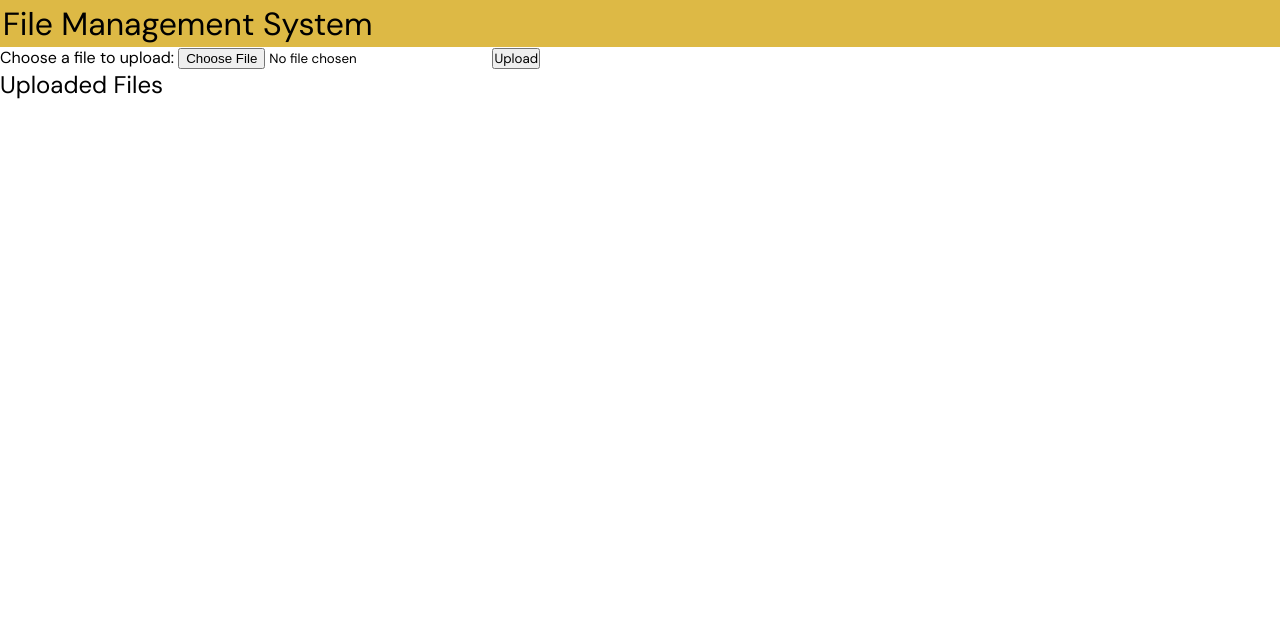
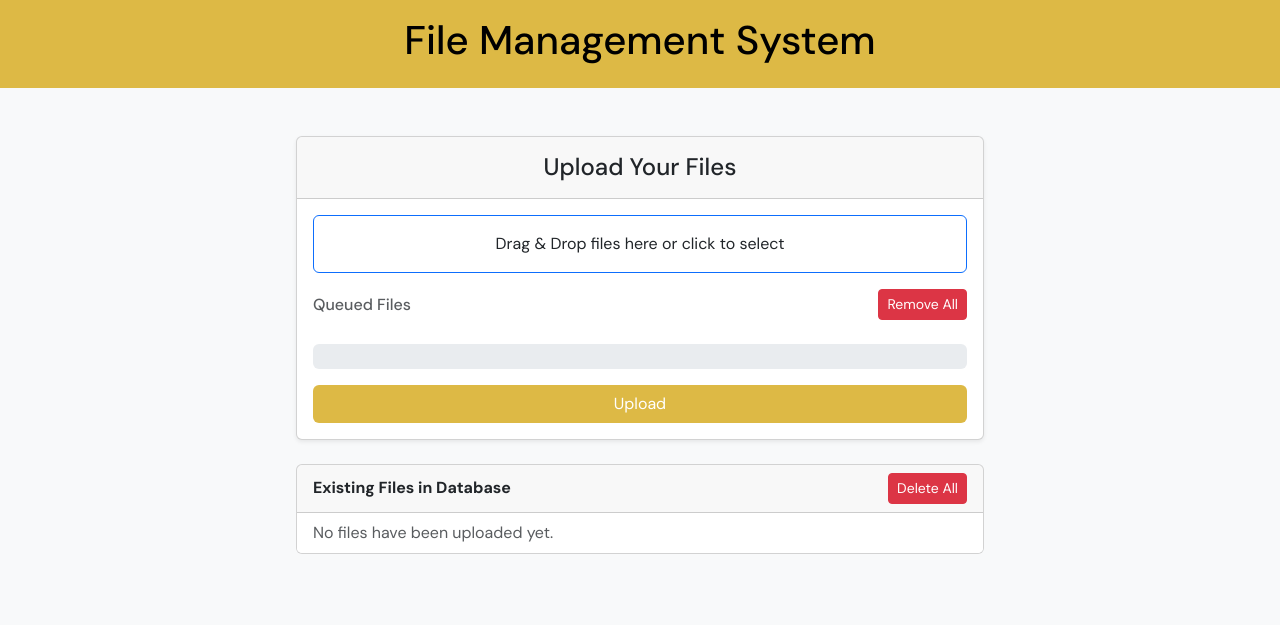
Before and after one commit to aaronvancuren/ChatbotTeachingAssistant, a FastAPI app: template frontend/templates/upload_index.html in a window 1280 px wide. Shown: the top 625 px of the page. Run offline with FastAPI, Linux system fonts and the light colour scheme; the template is opened without the code that fills it, so the values that code supplies are empty; parts of the project's set-up code (start-up, migrations or seed data) failed here and were passed over.

Commit message:
104 improved file upload (#106)
* makes various improvements to the file upload page

* adds custom button colors

* cleaned up commented-out code

* changed button colors

* removes commented out code

* Deletes file

* changes text color

* fixes merge issues and indentation

* removes duplicate code

* fixes admin permissions and function names

* moves validation to a more logical spot

```diff
--- a/frontend/static/css/style.css
+++ b/frontend/static/css/style.css
@@ -74,3 +74,13 @@ header {
 .hidden {
     display: none !important;
 }
+
+.btn-gold {
+    background-color: var(--pfw-gold-tassel);
+    color: var(--primary-pfw-white);
+  }
+
+  .btn-gold:hover {
+    background-color: var(--pfw-gold-summit);
+    color: var(--primary-pfw-white);
+  }
--- a/frontend/static/js/upload.js
+++ b/frontend/static/js/upload.js
@@ -1,178 +1,287 @@
-let currentUpdateFileName = null;
+const dropzone = document.getElementById("dropzone");
+const fileInput = document.getElementById("fileInput");
+const fileQueueEl = document.getElementById("fileQueue");
+const removeAllBtn = document.getElementById("removeAllBtn"); // <-- NEW
+const uploadBtn = document.getElementById("uploadBtn");
+const progressBar = document.getElementById("uploadProgress");
+const uploadResult = document.getElementById("uploadResult");
 
-// Handle Upload Form Submission
-document.getElementById('upload-form').addEventListener('submit', async function(event) {
-    event.preventDefault(); // Prevent default form submission
+const allowedExtensions = [".txt", ".pdf", ".doc", ".docx", ".html", ".css"];
 
+// A DataTransfer that holds all staged files
+let combinedFilesDataTransfer = new DataTransfer();
+
+// Dropzone click => open file dialog
+dropzone.addEventListener("click", () => {
+  fileInput.click();
+});
+
+// Drag & Drop
+dropzone.addEventListener("dragover", (e) => {
+  e.preventDefault();
+  dropzone.classList.add("bg-info", "text-white");
+});
+dropzone.addEventListener("dragleave", (e) => {
+  e.preventDefault();
+  dropzone.classList.remove("bg-info", "text-white");
+});
+dropzone.addEventListener("drop", (e) => {
+  e.preventDefault();
+  dropzone.classList.remove("bg-info", "text-white");
+
+  for (const file of e.dataTransfer.files) {
+    const extension = file.name.substring(file.name.lastIndexOf(".")).toLowerCase();
+    if (allowedExtensions.includes(extension)) {
+      combinedFilesDataTransfer.items.add(file);
+    } else {
+      alert(`"${file.name}" is not an allowed file type.`);
+    }
+  }
+  fileInput.files = combinedFilesDataTransfer.files;
+
+  displayQueuedFiles(fileInput.files);
+});
+
+// File dialog selection
+fileInput.addEventListener("change", (e) => {
+  for (const file of e.target.files) {
+    const extension = file.name.substring(file.name.lastIndexOf(".")).toLowerCase();
+    if (allowedExtensions.includes(extension)) {
+      combinedFilesDataTransfer.items.add(file);
+    } else {
+      alert(`"${file.name}" is not an allowed file type.`);
+    }
+  }
+  fileInput.files = combinedFilesDataTransfer.files;
+  displayQueuedFiles(fileInput.files);
+});
+
+// Display the queued files with a Remove button
+function displayQueuedFiles(fileList) {
+  fileQueueEl.innerHTML = "";
+
+  if (!fileList.length) {
+    const li = document.createElement("li");
+    li.className = "list-group-item text-muted";
+    li.textContent = "No files queued";
+    fileQueueEl.appendChild(li);
+    return;
+  }
+
+  for (let i = 0; i < fileList.length; i++) {
+    const file = fileList[i];
+    const li = document.createElement("li");
+    li.className = "list-group-item d-flex justify-content-between align-items-center";
+    li.textContent = file.name;
+
+    // "Remove" button for single file
+    const removeBtn = document.createElement("button");
+    removeBtn.className = "btn btn-danger btn-sm ms-3";
+    removeBtn.textContent = "Remove";
+    removeBtn.addEventListener("click", () => removeFileFromQueue(i));
+
+    li.appendChild(removeBtn);
+    fileQueueEl.appendChild(li);
+  }
+}
+
+// Remove a single file from the queue
+function removeFileFromQueue(index) {
+  const newDataTransfer = new DataTransfer();
+
+  const currentFiles = combinedFilesDataTransfer.files;
+  for (let i = 0; i < currentFiles.length; i++) {
+    if (i !== index) {
+      newDataTransfer.items.add(currentFiles[i]);
+    }
+  }
+
+  combinedFilesDataTransfer = newDataTransfer;
+  fileInput.files = combinedFilesDataTransfer.files;
+  displayQueuedFiles(fileInput.files);
+}
+
+// "Remove All" button => clear entire queue
+removeAllBtn.addEventListener("click", removeAllFromQueue);
+
+function removeAllFromQueue() {
+
+  combinedFilesDataTransfer = new DataTransfer();
+  fileInput.value = ""; // reset the file input
+  displayQueuedFiles([]); // refresh UI
+}
+
+// Click "Upload"
+uploadBtn.addEventListener("click", async () => {
+  if (!fileInput.files.length) {
+    alert("No files to upload.");
+    return;
+  }
+
+  // show spinner in button
+  uploadBtn.disabled = true;
+  uploadBtn.innerHTML = `Uploading...
+    <span class="spinner-border spinner-border-sm" role="status" aria-hidden="true"></span>`;
+
+  // Reset progress
+  updateProgress(0);
+
+  // Build FormData
   const formData = new FormData();
-    const fileField = document.getElementById('file');
-
-    formData.append('file', fileField.files[0]);
+  for (let i = 0; i < fileInput.files.length; i++) {
+    formData.append("files", fileInput.files[i]);
+  }
 
   try {
-        showLoading();
-        const response = await fetch('/files/upload', {
-            method: 'POST',
+    const response = await fetch("/files/upload", {
+      method: "POST",
       body: formData
     });
 
-        const result = await response.json();
+    if (!response.ok) {
+      const errorData = await response.json();
+      throw new Error(errorData.detail || "Upload failed.");
+    }
 
-        if (response.ok) {
-            showMessage(result.message, 'success');
-            addFileToList(result.file_name);
-            fileField.value = ''; // Clear the file input
-        } else {
-            showMessage(result.detail, 'error');
-        }
+    updateProgress(100);
+    const data = await response.json();
+    showUploadResult(data.uploaded_files);
+
+    // Clear queue on success
+    removeAllFromQueue();
+
   } catch (error) {
-        showMessage('An unexpected error occurred.', 'error');
-        console.error('Error:', error);
+    console.error("Upload Error:", error);
+    alert(`Error: ${error.message}`);
   } finally {
-        hideLoading();
+    // Re-enable upload button
+    uploadBtn.disabled = false;
+    uploadBtn.textContent = "Upload";
   }
 });
 
-// Function to Display Messages
-function showMessage(message, type) {
-    const messageContainer = document.getElementById('message-container');
-    const messageDiv = document.createElement('div');
-    messageDiv.className = `message ${type}`;
-    messageDiv.innerText = message;
-    messageContainer.appendChild(messageDiv);
-
-    // Remove message after 5 seconds
-    setTimeout(() => {
-        if (messageDiv.parentNode === messageContainer) {
-            messageContainer.removeChild(messageDiv);
-        }
-    }, 5000);
+//update progress bar
+function updateProgress(value) {
+  progressBar.style.width = `${value}%`;
+  progressBar.textContent = `${value}%`;
+  progressBar.setAttribute("aria-valuenow", value);
 }
 
-// Function to Add a File to the List
-function addFileToList(fileName) {
-    const fileList = document.getElementById('file-list');
-    const listItem = document.createElement('li');
-    // Sanitize fileName for use in ID
-    const safeFileName = fileName.replace(/[^a-zA-Z0-9-_]/g, '_');
-    listItem.id = `file-${safeFileName}`;
-    listItem.innerHTML = `
-        ${fileName}
-        <button onclick="deleteFile('${encodeURIComponent(fileName)}')">Delete</button>
-        <button onclick="initiateUpdate('${encodeURIComponent(fileName)}')">Update</button>
-    `;
-    fileList.appendChild(listItem);
+// show results after upload
+function showUploadResult(files) {
+  uploadResult.innerHTML = "";
+  uploadResult.classList.remove("d-none");
+
+  files.forEach((file) => {
+    const li = document.createElement("li");
+    li.className = "list-group-item";
+    if (file.error) {
+      li.textContent = `Error uploading ${file.filename}: ${file.error}`;
+    } else {
+      li.textContent = `File: ${file.filename} - Uploaded Successfully`;
+    }
+    uploadResult.appendChild(li);
+  });
 }
 
-// Function to Delete a File
+// Delete file
 async function deleteFile(fileName) {
-    if (!confirm(`Are you sure you want to delete "${decodeURIComponent(fileName)}"?`)) {
+  if (!confirm(`Are you sure you want to delete "${fileName}"?`)) {
+    return;
+  }
+  try {
+    const response = await fetch(`/files/delete/${fileName}`, {
+      method: "DELETE"
+    });
+    if (!response.ok) {
+      const err = await response.json();
+      throw new Error(err.detail || "Delete failed.");
+    }
+    // Remove from UI or reload
+    document.getElementById(`file-${sanitizeId(fileName)}`).remove();
+    alert(`File "${fileName}" has been deleted.`);
+  } catch (error) {
+    console.error(error);
+    alert(`Error deleting file: ${error.message}`);
+  }
+}
+
+// Update File
+function initiateUpdate(fileName) {
+  // Trigger hidden input
+  const updateInput = document.getElementById("update-file-input");
+  updateInput.setAttribute("data-filename", fileName);
+  updateInput.click();
+}
+
+async function handleUpdateFile(event) {
+  const fileInput = event.target;
+  const fileName = fileInput.getAttribute("data-filename");
+
+  if (!fileInput.files.length) {
     return;
   }
 
+  const newFile = fileInput.files[0];
+  const formData = new FormData();
+  formData.append("file", newFile);
+
   try {
-        showLoading();
-        const response = await fetch(`/files/delete/${fileName}`, {
-            method: 'DELETE'
+    const response = await fetch(`/files/update/${fileName}`, {
+      method: "PUT",
+      body: formData
     });
-
-        const result = await response.json();
-
-        if (response.ok) {
-            showMessage(result.message, 'success');
-            removeFileFromList(fileName);
-        } else {
-            showMessage(result.detail, 'error');
+    if (!response.ok) {
+      const err = await response.json();
+      throw new Error(err.detail || "Update failed.");
     }
+    alert(`File "${fileName}" has been updated successfully.`);
+    // location.reload();
   } catch (error) {
-        showMessage('An unexpected error occurred.', 'error');
-        console.error('Error:', error);
+    console.error(error);
+    alert(`Error updating file: ${error.message}`);
   } finally {
-        hideLoading();
+    // Reset the file input
+    fileInput.value = "";
+    fileInput.removeAttribute("data-filename");
   }
 }
 
-// Function to Remove a File from the List
-function removeFileFromList(fileName) {
-    const safeFileName = decodeURIComponent(fileName).replace(/[^a-zA-Z0-9-_]/g, '_');
-    const listItem = document.getElementById(`file-${safeFileName}`);
-    if (listItem) {
-        listItem.remove();
-    }
+// Utility to sanitize an ID-friendly string
+function sanitizeId(filename) {
+  return filename.replace(/\s/g, "_").replace(/[\\/]/g, "_");
 }
 
-// Function to Initiate Update
-function initiateUpdate(fileName) {
-    currentUpdateFileName = fileName;
-    const updateFileInput = document.getElementById('update-file-input');
-    updateFileInput.value = ''; // Reset the file input
-    updateFileInput.click(); // Open the file dialog
-}
+async function deleteAllFiles() {
+    const deleteAllBtn = document.getElementById("deleteAllBtn");
 
-// Function to Handle Update File Selection
-async function handleUpdateFile(event) {
-    const fileInput = event.target;
-    const file = fileInput.files[0];
-
-    if (!file) {
-        // No file selected
+    if (!confirm("Are you sure you want to delete ALL files?")) {
       return;
     }
 
-    if (!currentUpdateFileName) {
-        showMessage('No file selected for update.', 'error');
-        return;
+    // Disable the button, change text, add spinner
+    deleteAllBtn.disabled = true;
+    deleteAllBtn.innerHTML = `Deleting...
+      <span class="spinner-border spinner-border-sm" role="status" aria-hidden="true"></span>`;
+
+    try {
+      const response = await fetch("/files/delete_all", {
+        method: "DELETE",
+      });
+
+      if (!response.ok) {
+        const err = await response.json();
+        throw new Error(err.detail || "Failed to delete all files.");
       }
 
-    const formData = new FormData();
-    formData.append('file', file);
-
-    try {
-        showLoading();
-        const response = await fetch(`/files/update/${currentUpdateFileName}`, {
-            method: 'PUT',
-            body: formData
-        });
-
-        const result = await response.json();
-
-        if (response.ok) {
-            showMessage(result.message, 'success');
-            // Optionally, update the file list if needed
-            // For simplicity, we can reload the page or update specific entries
-        } else {
-            showMessage(result.detail, 'error');
-        }
+      alert("All files have been deleted successfully.");
+      location.reload();
     } catch (error) {
-        showMessage('An unexpected error occurred.', 'error');
-        console.error('Error:', error);
+      console.error("Error deleting all files:", error);
+      alert(`Error deleting all files: ${error.message}`);
     } finally {
-        hideLoading();
-        currentUpdateFileName = null;
+      // Re-enable the button and restore text/spinner
+      deleteAllBtn.disabled = false;
+      deleteAllBtn.textContent = "Delete All";
     }
 }
-
-// Loading Indicator Functions
-function showLoading() {
-    let loadingIndicator = document.getElementById('loading-indicator');
-    if (!loadingIndicator) {
-        loadingIndicator = document.createElement('div');
-        loadingIndicator.id = 'loading-indicator';
-        loadingIndicator.innerHTML = '<div class="spinner"></div>';
-        loadingIndicator.style.position = 'fixed';
-        loadingIndicator.style.top = '50%';
-        loadingIndicator.style.left = '50%';
-        loadingIndicator.style.transform = 'translate(-50%, -50%)';
-        loadingIndicator.style.zIndex = '1000';
-        loadingIndicator.style.display = 'none';
-        document.body.appendChild(loadingIndicator);
-    }
-    loadingIndicator.style.display = 'block';
-}
-
-function hideLoading() {
-    const loadingIndicator = document.getElementById('loading-indicator');
-    if (loadingIndicator) {
-        loadingIndicator.style.display = 'none';
-    }
-}
--- a/frontend/templates/elements/Header_General.html
+++ b/frontend/templates/elements/Header_General.html
@@ -9,9 +9,9 @@
         <div class="ms-auto d-flex align-items-center text-white mb-0">
             <p class="link-light" style="margin: 1ch;">Welcome {{ context.display_name }}</p>
             <div class="dropdown text-end">
-                <a href="#" class="d-block link-body-emphasis text-decoration-none dropdown-toggle"
+                <a href="#" class="d-block link-body-emphasis text-decoration-none dropdown-toggle text-white"
                     data-bs-toggle="dropdown" aria-expanded="false">
-                    <i class="bi bi-person-circle"
+                    <i class="bi bi-person-circle text-white"
                         style="text-align:center; margin: 1ch; font-weight: bold; font-size: xx-large;"></i>
                 </a>
                 <ul class="dropdown-menu text-small">
--- a/frontend/templates/upload_base.html
+++ b/frontend/templates/upload_base.html
@@ -1,17 +1,29 @@
 <!DOCTYPE html>
-<html>
+<html lang="en">
 <head>
+    <meta charset="UTF-8">
     <title>File Management System</title>
+
+    <link rel="stylesheet" href="https://cdn.jsdelivr.net/npm/bootstrap@5.3.0/dist/css/bootstrap.min.css"/>
     <link rel="stylesheet" href="/static/css/style.css">
 </head>
-<body>
-    <header>
-        <h1>File Management System</h1>
+<body class="bg-light">
+
+    <header class="header text-white p-3">
+        <div class="container">
+            <h1 class="text-center text-black">File Management System</h1>
+        </div>
     </header>
-    <main>
+
+    <main class="container p-5">
         {% block content %}
         {% endblock %}
     </main>
+
+    <script
+        src="https://cdn.jsdelivr.net/npm/bootstrap@5.3.0/dist/js/bootstrap.bundle.min.js"
+    ></script>
+
     <script src="/static/js/upload.js"></script>
 </body>
 </html>
--- a/frontend/templates/upload_index.html
+++ b/frontend/templates/upload_index.html
@@ -1,30 +1,122 @@
 {% extends "upload_base.html" %}
 
 {% block content %}
-    <!-- Message Display Area -->
-    <div id="message-container"></div>
+<div class="row">
+    <div class="col-md-8 offset-md-2">
 
-    <!-- Upload Form -->
-    <form id="upload-form">
-        <label for="file">Choose a file to upload:</label>
-        <input type="file" id="file" accept=".txt,.pdf,.doc,.docx,.html,.css" name="file" required>
-        <button type="submit">Upload</button>
-    </form>
+        <!-- Upload Section -->
+        <div class="card shadow-sm mb-4">
+            <div class="card-header text-center">
+                <h4 class="my-2">Upload Your Files</h4>
+            </div>
+            <div class="card-body">
+
+                <!-- Dropzone -->
+                <div
+                    id="dropzone"
+                    class="border border-primary rounded p-3 mb-3 text-center"
+                    style="cursor: pointer;"
+                >
+                    <p class="mb-0">Drag & Drop files here or click to select</p>
+                </div>
+
+                <!-- Hidden file input -->
+                <input
+                    type="file"
+                    id="fileInput"
+                    class="form-control d-none"
+                    multiple
+                    accept=".txt,.pdf,.doc,.docx,.html,.css"
+                />
+
+
+                <!-- Heading + Remove All -->
+                <div class="d-flex justify-content-between align-items-center mb-2">
+                    <h6 class="text-muted mb-0">Queued Files</h6>
+                    <button id="removeAllBtn" class="btn btn-sm btn-danger">Remove All</button>
+                </div>
+
+                <!-- The queue list -->
+                <ul id="fileQueue" class="list-group mb-3"></ul>
+
+                <!-- Progress Bar, Upload button -->
+                <div class="mb-3">
+                    <div class="progress" style="height: 25px;">
+                        <div
+                            id="uploadProgress"
+                            class="progress-bar"
+                            role="progressbar"
+                            style="width: 0%"
+                            aria-valuenow="0"
+                            aria-valuemin="0"
+                            aria-valuemax="100"
+                        >
+                            0%
+                        </div>
+                    </div>
+                </div>
+
+                <button id="uploadBtn" class="btn btn-gold w-100">Upload</button>
+                <ul id="uploadResult" class="mt-3 list-group d-none"></ul>
+            </div>
+        </div>
 
         <!-- List of Files -->
-    <h2>Uploaded Files</h2>
-    <ul id="file-list">
+        <div class="card mb-4">
+            <div class="card-header d-flex justify-content-between align-items-center">
+                <strong>Existing Files in Database</strong>
+                <!-- Delete All Button -->
+                <button
+                        id="deleteAllBtn"
+                        class="btn btn-sm btn-danger"
+                        onclick="deleteAllFiles()"
+                >
+                    Delete All
+                </button>
+            </div>
+            <ul class="list-group list-group-flush">
+                {% if file_names %}
                     {% for file_name in file_names %}
-            <li id="file-{{ file_name | replace(' ', '_') | replace('/', '_') | replace('\\', '_') }}">
+                        <li
+                            class="list-group-item d-flex justify-content-between align-items-center"
+                            id="file-{{ file_name|replace(' ', '_')|replace('/', '_')|replace('\\', '_') }}"
+                        >
                             {{ file_name }}
-                <!-- Delete Button -->
-                <button onclick="deleteFile('{{ file_name }}')">Delete</button>
+                            <div>
                                 <!-- Update Button -->
-                <button onclick="initiateUpdate('{{ file_name }}')">Update</button>
+                                <button
+                                    class="btn btn-sm btn-gold"
+                                    onclick="initiateUpdate('{{ file_name }}')"
+                                >
+                                    Update
+                                </button>
+                                <!-- Single Delete Button -->
+                                <button
+                                    class="btn btn-sm btn-danger"
+                                    onclick="deleteFile('{{ file_name }}')"
+                                >
+                                    Delete
+                                </button>
+
+                            </div>
                         </li>
                     {% endfor %}
+                {% else %}
+                    <li class="list-group-item text-muted">
+                        No files have been uploaded yet.
+                    </li>
+                {% endif %}
             </ul>
+          </div>
+    </div>
+</div>
 
 <!-- Hidden File Input for Updates -->
-    <input type="file" id="update-file-input" accept=".txt,.pdf,.doc,.docx,.html,.css" style="display: none;" onchange="handleUpdateFile(event)">
+<input
+    type="file"
+    id="update-file-input"
+    accept=".txt,.pdf,.doc,.docx,.html,.css"
+    class="d-none"
+    onchange="handleUpdateFile(event)"
+/>
 {% endblock %}
```
Also changed, not shown: backend/api/routes/upload.py (+108 -53 lines). Lines whose indentation alone changed are shown as unchanged.
